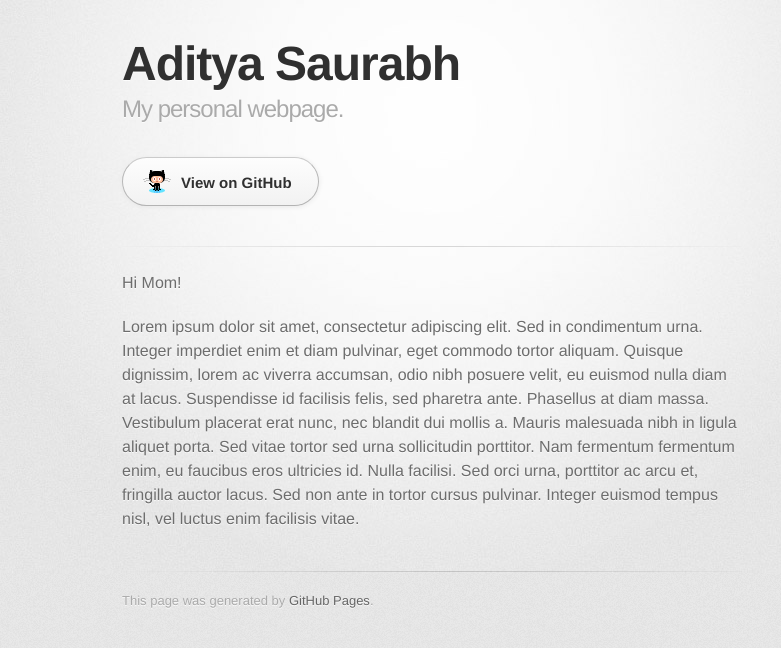
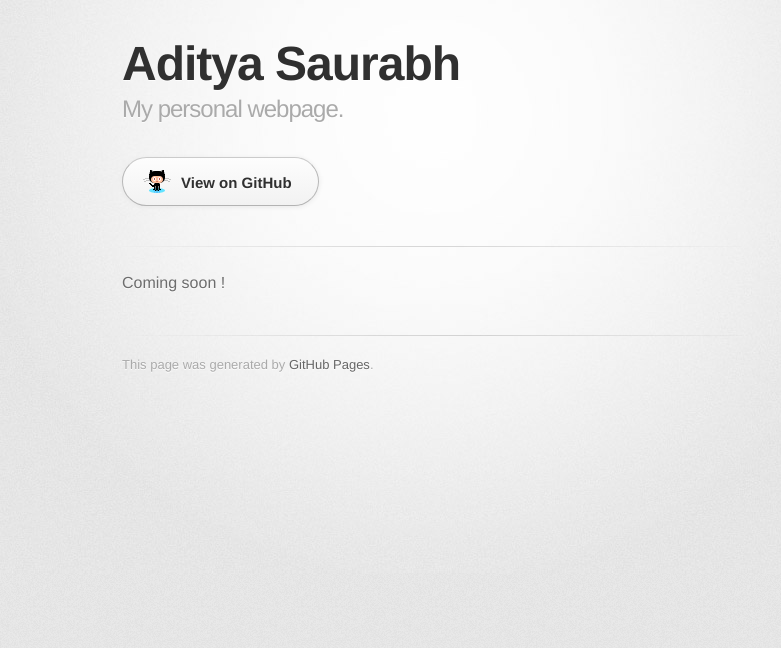
Before and after one commit to adisaurabh/adisaurabh.github.io, a Jekyll site: the page built from about.md, in a window 1280 px wide. Shown: the top 648 px of the page, without its empty margins (208-989 px from the left). Built offline with Jekyll 4.4.1, drawn with Linux system fonts in a browser that asks for light colours; some web fonts are replaced.

Commit message:
about me

```diff
--- a/about.md
+++ b/about.md
@@ -4,6 +4,4 @@ title: About Me
 permalink: /about/
 ---
 
-Hi Mom!
-
-Lorem ipsum dolor sit amet, consectetur adipiscing elit. Sed in condimentum urna. Integer imperdiet enim et diam pulvinar, eget commodo tortor aliquam. Quisque dignissim, lorem ac viverra accumsan, odio nibh posuere velit, eu euismod nulla diam at lacus. Suspendisse id facilisis felis, sed pharetra ante. Phasellus at diam massa. Vestibulum placerat erat nunc, nec blandit dui mollis a. Mauris malesuada nibh in ligula aliquet porta. Sed vitae tortor sed urna sollicitudin porttitor. Nam fermentum fermentum enim, eu faucibus eros ultricies id. Nulla facilisi. Sed orci urna, porttitor ac arcu et, fringilla auctor lacus. Sed non ante in tortor cursus pulvinar. Integer euismod tempus nisl, vel luctus enim facilisis vitae.
+Coming soon !
```
